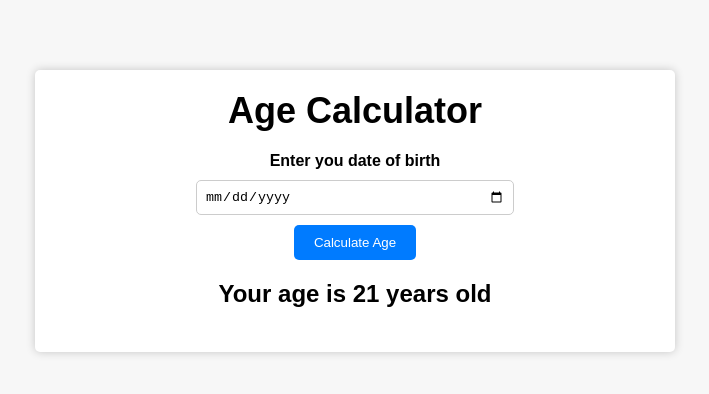
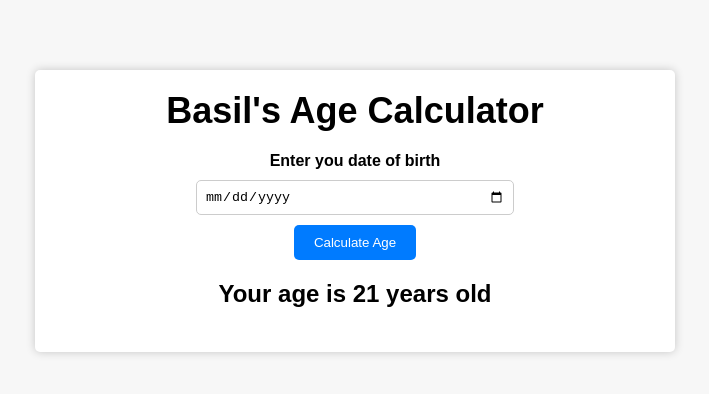
Before and after one commit to CoolMasterB/age-calculator, a plain HTML site: page index.html in a window 1280 px wide. Shown: the whole page, without its empty margins (285-994 px from the left). Drawn offline with Linux system fonts and the light colour scheme.

Commit message:
Update index.html

```diff
--- a/index.html
+++ b/index.html
@@ -9,7 +9,7 @@
 </head>
 <body>
     <div class="container">
-        <h1>Age Calculator</h1>
+        <h1>Basil's Age Calculator</h1>
         <div class="form">
             <label for="birthday">Enter you date of birth</label>
             <input type="date" id="birthday" name="birthday">
```
